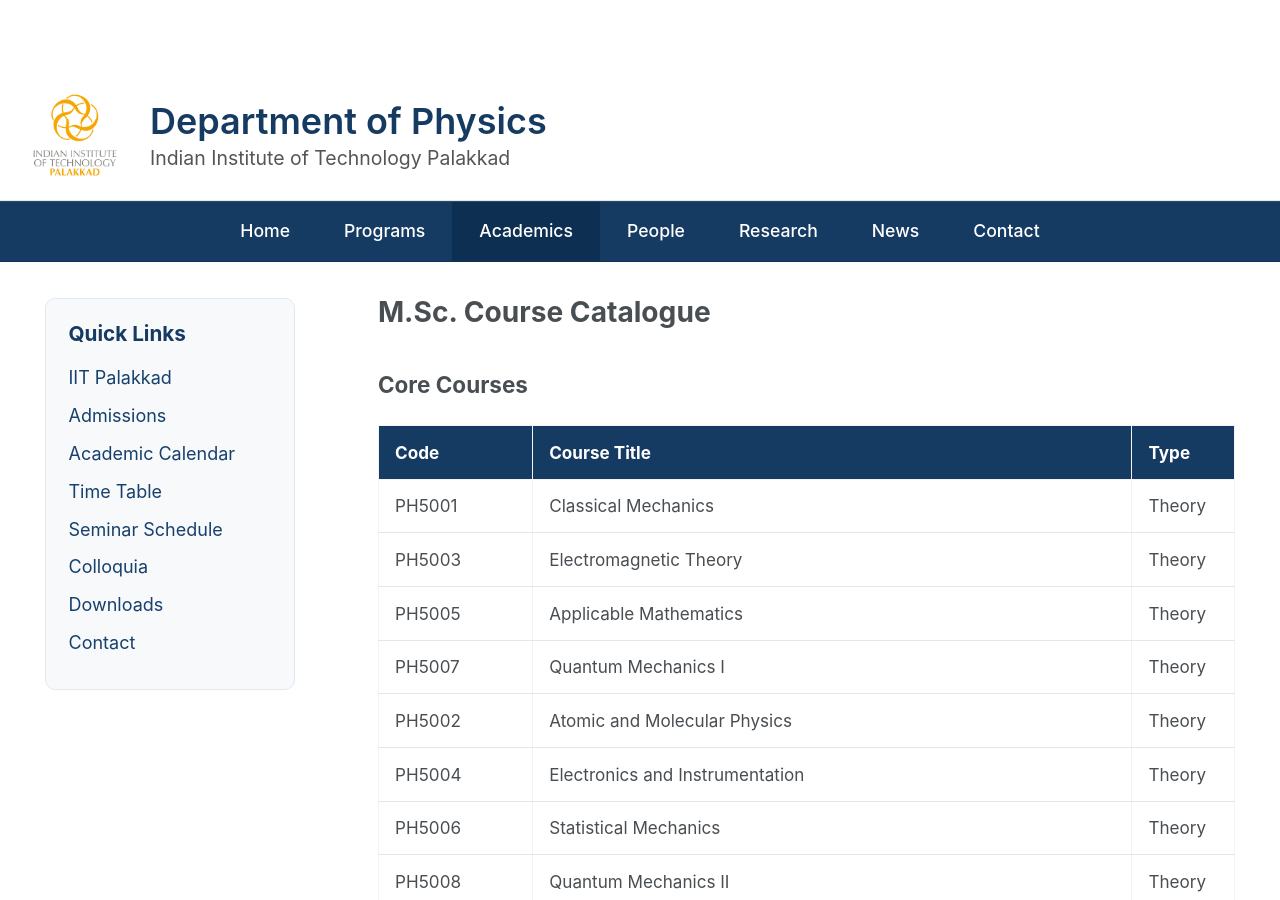
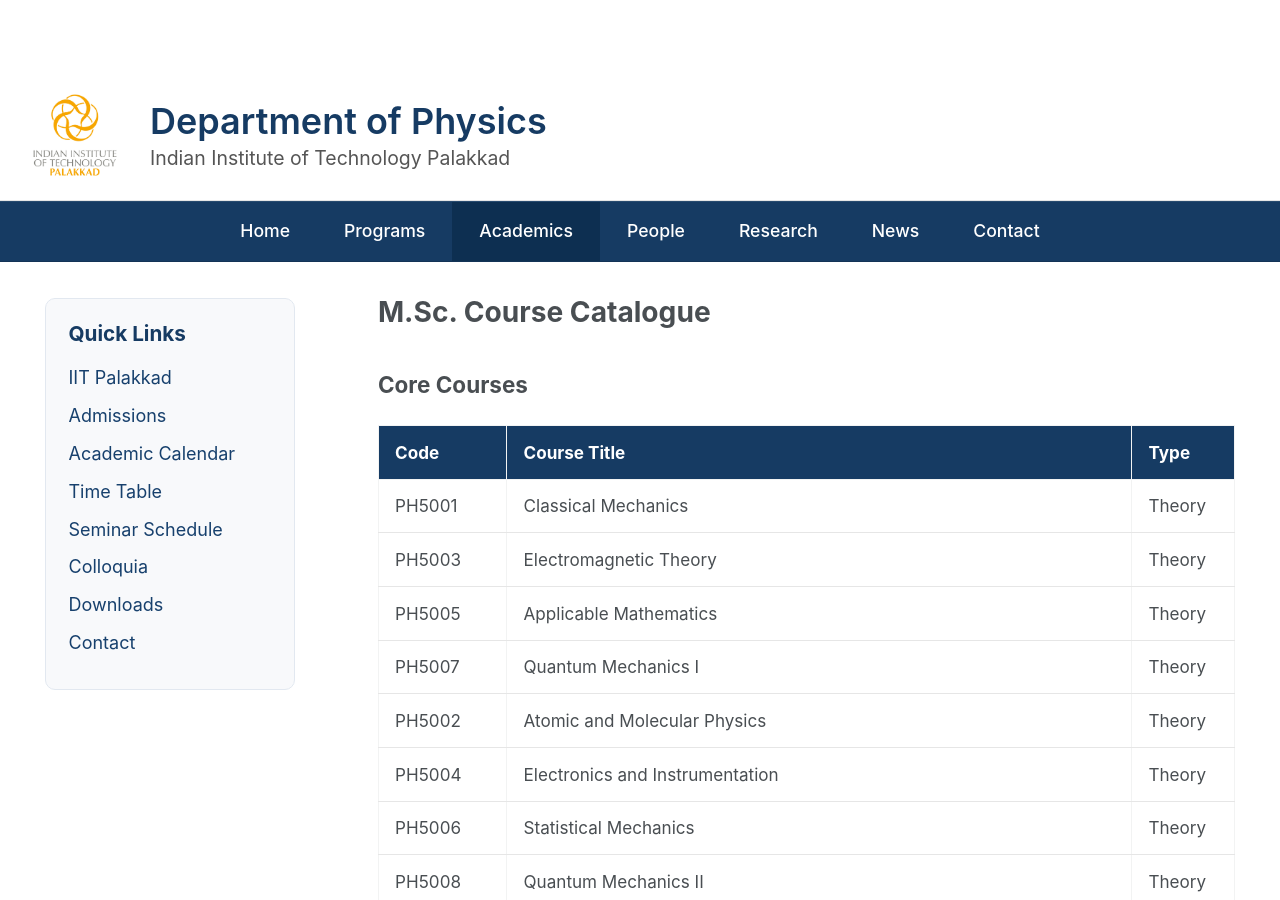
Before and after one commit to phyall/phyall.github.io, a Jekyll site: the page built from _pages/msc_courses.md, in a window 1280 px wide and 900 px high. Built offline with Jekyll 4.4.1, drawn with Linux system fonts in a browser that asks for light colours; a style sheet for code colours, icons or effects is not loaded.

Commit message:
Update course_table.html

```diff
--- a/_includes/course_table.html
+++ b/_includes/course_table.html
@@ -1,7 +1,8 @@
 <table class="course-table">
+
   <thead>
     <tr>
-      <th style="width:18%">Code</th>
+      <th style="width:15%">Code</th>
       <th>Course Title</th>
       <th style="width:12%">Type</th>
     </tr>
@@ -10,14 +11,23 @@
   <tbody>
 
   {% for course in include.courses %}
+
     <tr>
 
       <td>
-        {% if course.link %}
-          <a href="{{ course.link }}">{{ course.code }}</a>
+
+        {% if course.link and course.link != "" %}
+
+          <a href="{{ course.link | relative_url }}">
+            {{ course.code }}
+          </a>
+
         {% else %}
+
           {{ course.code }}
+
         {% endif %}
+
       </td>
 
       <td>{{ course.title }}</td>
@@ -25,6 +35,7 @@
       <td>{{ course.type | capitalize }}</td>
 
     </tr>
+
   {% endfor %}
 
   </tbody>
```
